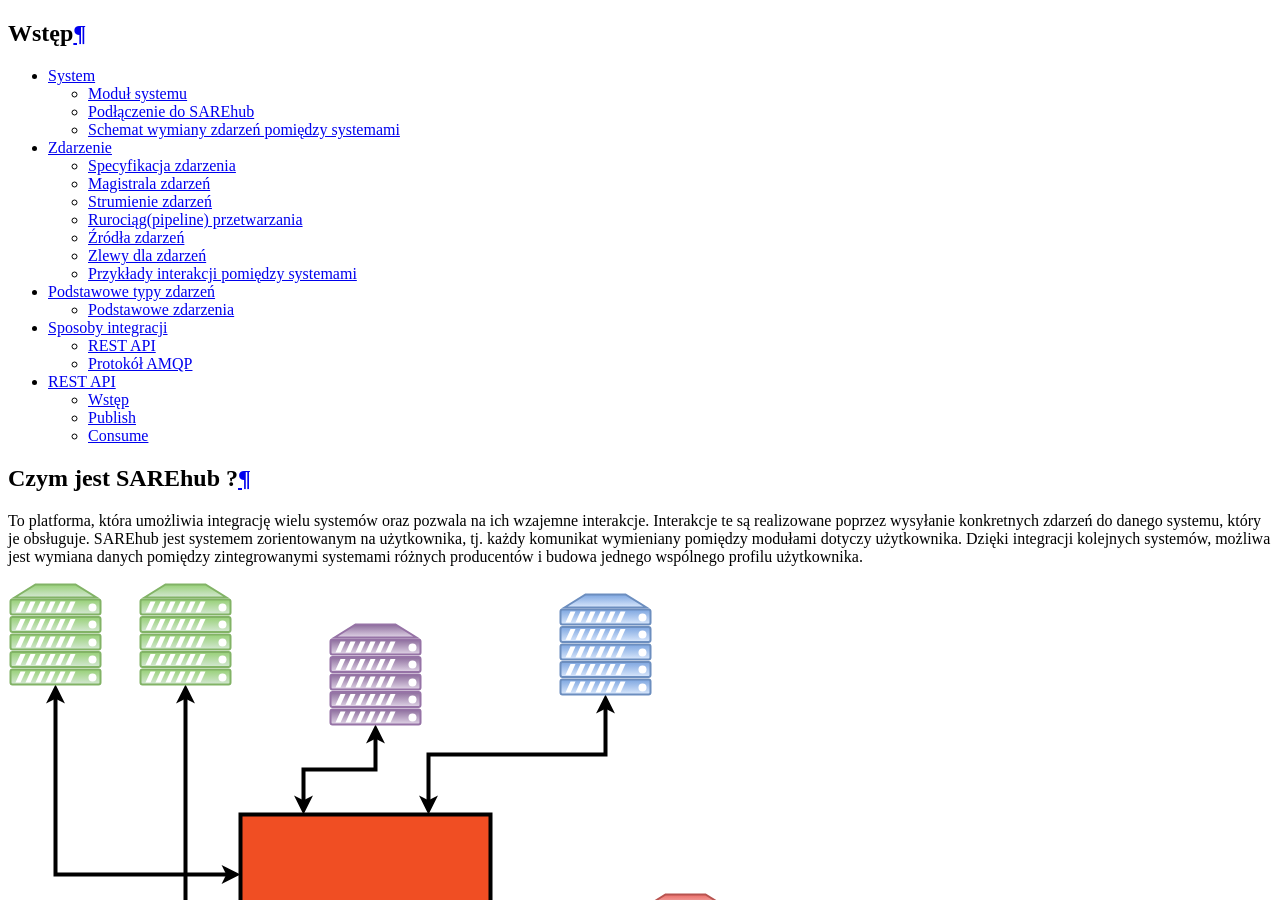
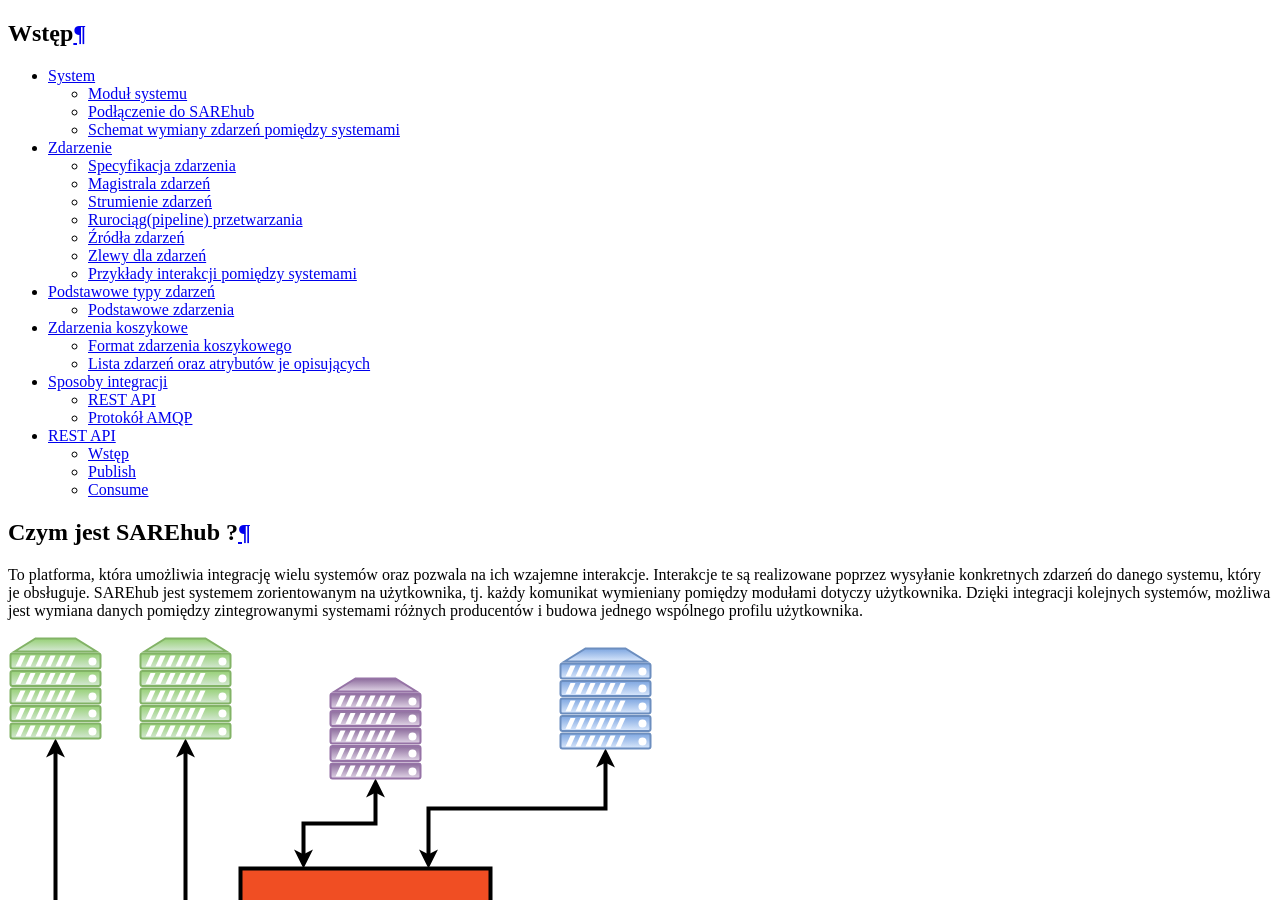
Before and after one commit to SAREhub/Client_Docs_PL, a Sphinx documentation site: the page built from docs/index.rst, in a window 1280 px wide and 900 px high. Built offline with Sphinx 7.4.7, drawn with Linux system fonts in a browser that asks for light colours; comment, search, counter and statistics services are not loaded; part of the change alters nothing that is shown.

Commit message:
cart-events (#9)
* cart-events

```diff
--- /dev/null
+++ b/docs/cart-events.rst
@@ -0,0 +1,559 @@
+#################################################
+Zdarzenia koszykowe
+#################################################
+Zdarzenia koszykowe wysyłane podczas procesu zakupowego.
+
+Format zdarzenia koszykowego
+============================
+
+Każde zdarzenie koszykowe ma następujący format:
+
+.. code-block:: json
+
+  {
+    "type": "object",
+    "description": "Zdarzenie użytkownika",
+    "required": [
+        "type",
+        "user",
+        "time",
+        "data"
+    ],
+    "properties": {
+        "type": {
+            "type": "string",
+            "title": "Typ zdarzenia"
+        },
+        "user": {
+            "type": "object",
+            "title": "Klucze identyfikujące użytkownika.",
+            "properties": {}
+        },
+        "time": {
+            "type": "integer",
+            "title": "Czas wystąpienia zdarzenia."
+        },
+        "data": {
+            "type": "object",
+            "title": "Atrybuty opisujące konkretne zdarzenie.",
+            "properties": {}
+        }
+    }
+  }
+
+Lista zdarzeń oraz atrybutów je opisujących
+===========================================
+
+* **category_seen** - zdarzenie wysyłane w momencie wejścia w daną kategorię
+
+.. code-block:: json
+
+  {
+    "type": "object",
+    "title": "Atrybuty zdarzenia category_seen",
+    "properties": {
+      "id": {
+        "type": "string",
+        "title": "Id kategrii."
+      },
+      "country": {
+        "type": "string",
+        "title": "Kraj docelowy.",
+        "description": "Kraj docelowy product feeda w formacie ISO 3166-1 alfa-2."
+      },
+      "language": {
+        "type": "string",
+        "title": "Język product feeda.",
+        "description": "Język w jakim przygotowany jest product feed w formacie ISO 639-1."
+      }
+    },
+    "required": [
+      "id",
+      "country",
+      "language"
+    ]
+  }
+
+Przykład:
+
+.. code-block:: json
+
+  {
+    "type": "category_seen",
+    "user": {
+        "cookie": "22281308789088642"
+    },
+    "time": 1469988000,
+    "data": {
+        "id": "nazwa kategorii",
+        "country": "PL",
+        "language": "pl"
+    }
+  }
+
+* **product_seen** - zdarzenie wysyłane w momencie wejścia na dany produkt
+
+.. code-block:: json
+
+  {
+    "type": "object",
+    "title": "Atrybuty zdarzenia product_seen",
+    "properties": {
+        "id": {
+            "type": "string",
+            "title": "Id Produktu."
+        },
+        "name": {
+            "type": "string",
+            "title": "Nazwa produktu."
+        },
+        "price": {
+            "type": "integer",
+            "title": "Cena produktu",
+            "description": "Cena produktu podana w najniższym nominale"
+        },
+        "currency": {
+            "type": "string",
+            "title": "Kod waluty"
+        },
+        "url": {
+            "type": "string",
+            "title": "URL produktu."
+        },
+        "category": {
+            "type": "array",
+            "title": "Kategorie produktu.",
+            "items": {
+                "type": "object",
+                "properties": {
+                    "id": {
+                        "type": "string",
+                        "title": "Id kategorii."
+                    }
+                },
+                "required": [
+                    "id"
+                ]
+            }
+        },
+        "country": {
+            "type": "string",
+            "title": "Kraj docelowy.",
+            "description": "Kraj docelowy product feeda w formacie ISO 3166-1 alfa-2."
+        },
+        "language": {
+            "type": "string",
+            "title": "Język product feeda.",
+            "description": "Język w jakim przygotowany jest product feed w formacie ISO 639-1."
+        }
+    },
+    "required": [
+        "id",
+        "name",
+        "price",
+        "currency",
+        "url",
+        "category",
+        "country",
+        "language"
+    ]
+  }
+
+Przykład:
+
+.. code-block:: json
+
+  {
+    "type": "product_seen",
+    "user": {
+        "cookie": "22281308789088642"
+    },
+    "time": 1469988000,
+    "data": {
+        "country": "PL",
+        "language": "pl",
+        "id": "1",
+        "name": "Samochód zabawka",
+        "price": 15900,
+        "currency": "pln",
+        "url": "http://urlproduktu.pl/samochod",
+        "category": [
+            {
+                "id": "zabawki"
+            },
+            {
+                "id": "samochody"
+            }
+        ]
+    }
+  }
+
+* **cart_added_product** - zdarzenie wysyłane w momencie dodania produktu do koszyka
+
+.. code-block:: json
+
+  {
+    "type": "object",
+    "title": "Atrybuty zdarzenia cart_added_product",
+    "properties": {
+        "cart_id": {
+            "type": "string",
+            "title": "Id koszyka"
+        },
+        "product_id": {
+            "type": "string",
+            "title": "Id Produktu."
+        },
+        "name": {
+            "type": "string",
+            "title": "Nazwa produktu."
+        },
+        "url": {
+            "type": "string",
+            "title": "URL produktu."
+        },
+        "price": {
+            "type": "integer",
+            "title": "Cena produktu",
+            "description": "Cena produktu podana w najniższym nominale"
+        },
+        "currency": {
+            "type": "string",
+            "title": "Kod waluty"
+        },
+        "quantity": {
+            "type": "integer",
+            "title": "Ilość produktu",
+            "description": "Ilość produktu dodanego do koszyka"
+        },
+        "extra": {
+            "type": "object",
+            "title": "Dodatkowe parametry",
+            "description": "Dodatkowe parametry produktu np. rozmiar, kolor itd",
+            "properties": {}
+        },
+        "category": {
+            "type": "array",
+            "title": "Kategorie produktu.",
+            "items": {
+                "type": "object",
+                "properties": {
+                    "id": {
+                        "type": "string",
+                        "title": "Id kategorii."
+                    }
+                },
+                "required": [
+                    "id"
+                ]
+            }
+        },
+        "country": {
+            "type": "string",
+            "title": "Kraj docelowy.",
+            "description": "Kraj docelowy product feeda w formacie ISO 3166-1 alfa-2."
+        },
+        "language": {
+            "type": "string",
+            "title": "Język product feeda.",
+            "description": "Język w jakim przygotowany jest product feed w formacie ISO 639-1."
+        }
+    },
+    "required": [
+        "cart_id",
+        "product_id",
+        "price",
+        "currency",
+        "quantity",
+        "url",
+        "category",
+        "country",
+        "language"
+    ]
+  }
+
+Przykład:
+
+.. code-block:: json
+
+  {
+    "type": "cart_added_product",
+    "user": {
+        "cookie": "22281308789088642"
+    },
+    "time": 1469988000,
+    "data": {
+        "cart_id": "1",
+        "product_id": "5578",
+        "price": 9900,
+        "currency": "pln",
+        "quantity": 1,
+        "name": "Nazwa produktu",
+        "url": "http://urlproduktu.pl/samochod",
+        "extra": {
+            "size": "L",
+            "color": "czerwony"
+        },
+        "category": [
+            {
+                "id": "zabawki"
+            },
+            {
+                "id": "samochody"
+            }
+        ],
+        "country": "PL",
+        "language": "pl"
+    }
+  }
+
+* **cart_removed_product** - zdarzenie wysyłane w momencie usunięcia produktu do koszyka
+
+.. code-block:: json
+
+  {
+    "type": "object",
+    "title": "Atrybuty zdarzenia cart_removed_product",
+    "properties": {
+        "cart_id": {
+            "type": "string",
+            "title": "Id koszyka"
+        },
+        "product_id": {
+            "type": "string",
+            "title": "Id Produktu."
+        },
+        "price": {
+            "type": "integer",
+            "title": "Cena produktu",
+            "description": "Cena produktu podana w najniższym nominale"
+        },
+        "currency": {
+            "type": "string",
+            "title": "Kod waluty"
+        },
+        "quantity": {
+            "type": "integer",
+            "title": "Ilość produktu",
+            "description": "Parametr ten przyjmuje wartość aktualnego stanu ilości produktu w koszyku."
+        },
+        "country": {
+            "type": "string",
+            "title": "Kraj docelowy.",
+            "description": "Kraj docelowy product feeda w formacie ISO 3166-1 alfa-2."
+        },
+        "language": {
+            "type": "string",
+            "title": "Język product feeda.",
+            "description": "Język w jakim przygotowany jest product feed w formacie ISO 639-1."
+        }
+    },
+    "required": [
+        "cart_id",
+        "product_id",
+        "price",
+        "currency",
+        "quantity",
+        "country",
+        "language"
+    ]
+  }
+
+Przykład:
+
+.. code-block:: json
+
+  {
+    "type": "cart_removed_product",
+    "user": {
+        "cookie": "22281308789088642"
+    },
+    "time": 1469988000,
+    "data": {
+        "cart_id": "1",
+        "product_id": "5578",
+        "price": 9900,
+        "currency": "pln",
+        "quantity": 1,
+        "country": "PL",
+        "language": "pl"
+    }
+  }
+
+* **cart_changed_product_quantity** - zdarzenie wysyłane w momencie zmiany ilości produktu w koszyku
+
+.. code-block:: json
+
+  {
+    "type": "object",
+    "title": "Atrybuty zdarzenia cart_changed_product_quantity",
+    "properties": {
+        "cart_id": {
+            "type": "string",
+            "title": "Id koszyka"
+        },
+        "product_id": {
+            "type": "string",
+            "title": "Id Produktu."
+        },
+        "quantity": {
+            "type": "integer",
+            "title": "Ilość produktu",
+            "description": "Parametr ten przyjmuje wartość aktualnego stanu ilości produktu w koszyku."
+        },
+        "country": {
+            "type": "string",
+            "title": "Kraj docelowy.",
+            "description": "Kraj docelowy product feeda w formacie ISO 3166-1 alfa-2."
+        },
+        "language": {
+            "type": "string",
+            "title": "Język product feeda.",
+            "description": "Język w jakim przygotowany jest product feed w formacie ISO 639-1."
+        }
+    },
+    "required": [
+        "cart_id",
+        "product_id",
+        "quantity",
+        "country",
+        "language"
+    ]
+  }
+
+Przykład:
+
+.. code-block:: json
+
+  {
+    "type": "cart_changed_product_quantity",
+    "user": {
+        "cookie": "22281308789088642"
+    },
+    "time": 1469988000,
+    "data": {
+        "cart_id": "1",
+        "product_id": "5578",
+        "quantity": 1,
+        "country": "PL",
+        "language": "pl"
+    }
+  }
+
+* **cart_initialized_checkout** - zdarzenie wysyłane w momencie rozpoczęcia procesu zamówienia
+
+.. code-block:: json
+
+  {
+    "type": "object",
+    "title": "Atrybuty zdarzenia cart_checkout_started",
+    "properties": {
+        "cart_id": {
+            "type": "string",
+            "title": "Id koszyka."
+        }
+    },
+    "required": [
+        "cart_id"
+    ]
+  }
+
+Przykład:
+
+.. code-block:: json
+
+  {
+    "type": "cart_checkout_started",
+    "user": {
+        "cookie": "22281308789088642"
+    },
+    "time": 1469988000,
+    "data": {
+        "cart_id": "1"
+    }
+  }
+
+* **cart_checkout_step** - zdarzenie wysyłane w momencie kolejnego kroku procesu zamówienia
+
+.. code-block:: json
+
+  {
+    "type": "object",
+    "title": "Atrybuty zdarzenia cart_checkout_step",
+    "properties": {
+        "cart_id": {
+            "type": "string",
+            "title": "Id koszyka."
+        }
+    },
+    "required": [
+        "cart_id"
+    ]
+  }
+
+Przykład:
+
+Krok wypełnienia danych do wysyłki:
+
+.. code-block:: json
+
+  {
+    "type": "cart_checkout_step",
+    "user": {
+        "cookie": "22281308789088642"
+    },
+    "time": 1469988000,
+    "data": {
+        "step_id": "registration",
+        "cart_id": "1"
+    }
+  }
+
+Krok zapłaty za zamówienie:
+
+.. code-block:: json
+
+  {
+      "type": "cart_checkout_step",
+      "user": {
+          "cookie": "22281308789088642"
+      },
+      "time": 1469988000,
+      "data": {
+          "step_id": "payment",
+          "cart_id": "1"
+      }
+  }
+
+* **cart_completed_checkout** - zdarzenie wysyłane w momencie zakończenia procesu zamówienia
+
+.. code-block:: json
+
+    {
+      "type": "object",
+      "title": "Atrybuty zdarzenia cart_checkout_completed",
+      "properties": {
+          "cart_id": {
+              "type": "string",
+              "title": "Id koszyka."
+          }
+      },
+      "required": [
+          "cart_id"
+      ]
+    }
+
+Przykład:
+
+.. code-block:: json
+
+    {
+      "type": "cart_checkout_completed",
+      "user": {
+          "cookie": "22281308789088642"
+      },
+      "time": 1469988000,
+      "data": {
+          "cart_id": "1"
+      }
+    }
--- a/docs/index.rst
+++ b/docs/index.rst
@@ -12,6 +12,7 @@ Wstęp
    system
    event
    types-of-events
+   cart-events
    integration
    rest-api
 
```
